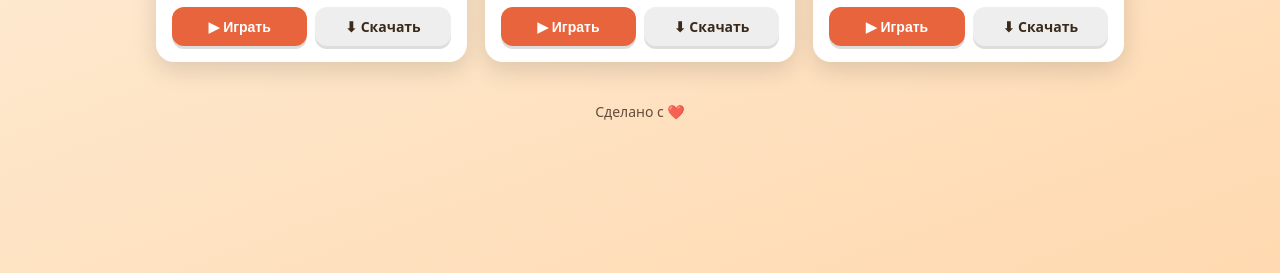
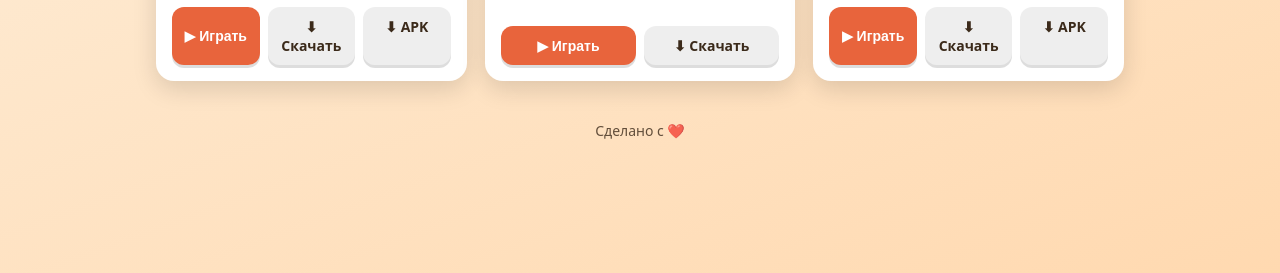
Before and after one commit to ZARIgames/ZARI, a plain HTML site: page index.html in a window 1280 px wide. Shown: the part 527-800 px from the top of the page. Drawn offline with Linux system fonts and the light colour scheme.

Commit message:
Update index.html

```diff
--- a/index.html
+++ b/index.html
@@ -67,13 +67,13 @@ const SITE={
 const GAMES=[
   {id:"coffee",title:"Моя кофейня",icon:"☕",img:"",
    desc:"Готовь латте и капучино, обслуживай гостей и монстров, переживи ночную смену и купи питомца для дома.",
-   tags:["Симулятор","Спокойная"],play:"games/coffee.html",html:"games/coffee.html",apk:"",soon:false},
+   tags:["Симулятор","Спокойная"],play:"games/coffee.html",html:"games/coffee.html",apk:"games/coffee.apk",soon:false},
   {id:"repair",title:"Мой сервис",icon:"🔧",img:"",
    desc:"Чини айфоны на верстаке: откручивай винты, меняй детали и зарабатывай. Ночью — ремонт для монстров.",
-   tags:["Симулятор","Ремонт"],play:"games/repair.html",html:"games/repair.html",apk:"",soon:false},
+   tags:["Симулятор","Ремонт"],play:"games/repair.html",html:"games/repair.html",apk:"games/repair.apk",apk:"",soon:false},
   {id:"shop",title:"Мой магазинчик",icon:"🏪",img:"shop-icon.png",
    desc:"Будь продавцом: обслуживай покупателей, лови воров, корми бездомных и сражайся с монстрами по ночам.",
-   tags:["Симулятор","Магазин"],play:"games/shop.html",html:"games/shop.html",apk:"",soon:false}
+   tags:["Симулятор","Магазин"],play:"games/shop.html",html:"games/shop.html",apk:"games/shop.apk",soon:false}
 ];
 /* ===================== дальше можно не трогать ===================== */
 const T=SITE.theme,$=id=>document.getElementById(id);
```
